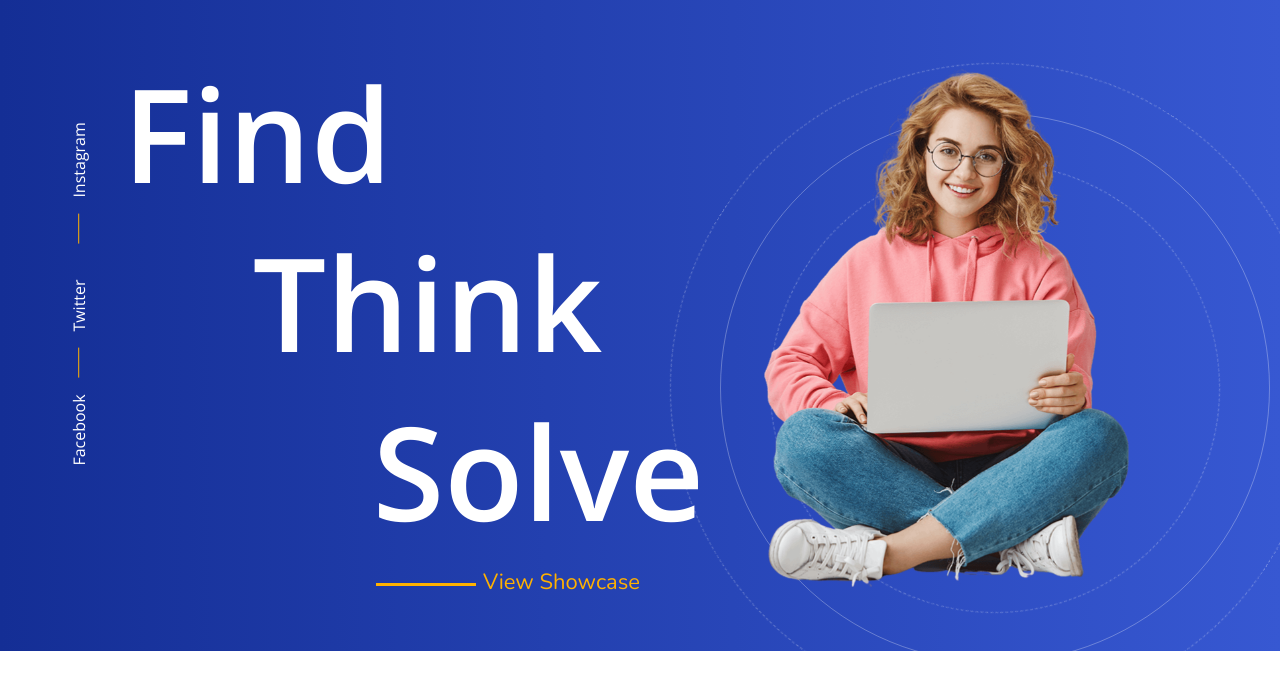
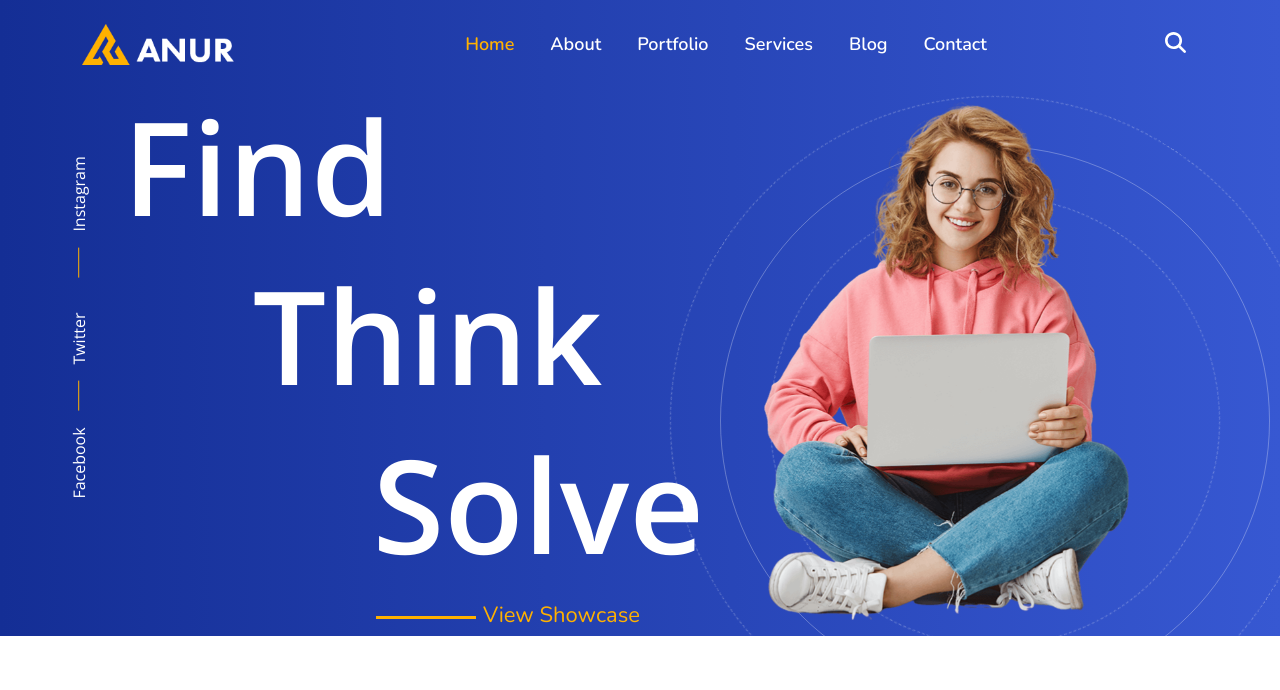
Before and after one commit to shawon111/anur-personal-portfolio, a React (Create React App) app: page / in a window 1280 px wide. Shown: the top 690 px of the page. Built offline with nearby package versions, Linux system fonts and the light colour scheme.

Commit message:
header created

```diff
--- a/package.json
+++ b/package.json
@@ -3,6 +3,9 @@
   "version": "0.1.0",
   "private": true,
   "dependencies": {
+    "@fortawesome/fontawesome-svg-core": "^1.3.0",
+    "@fortawesome/free-solid-svg-icons": "^6.0.0",
+    "@fortawesome/react-fontawesome": "^0.1.17",
     "@testing-library/jest-dom": "^5.16.2",
     "@testing-library/react": "^12.1.3",
     "@testing-library/user-event": "^13.5.0",
--- /dev/null
+++ b/src/Components/GlobalComponents/Header/Header.css
@@ -0,0 +1,65 @@
+.logo-img{
+    width: 70%;
+}
+.header-search-icon{
+    background-color: transparent;
+    border: none;
+}
+.header-search-icon:hover{
+    background-color: transparent;
+}
+.header-search-icon svg{
+    font-size: 21px;
+    font-weight: 400;
+}
+.popover{
+    max-width: 300px;
+}
+.popover-body{
+    width: 100%;
+    padding: 2rem;
+}
+.search-field{
+    font-size: 18px;
+    padding-top: 10px;
+    padding-bottom: 10px;
+}
+.nav-link{
+    font-size: 18px;
+    padding: 0px 18px!important;
+    font-family: 'nunito', sans-serif;
+    font-weight: 600;
+    color: #fff!important;
+}
+.active{
+    color: var(--brandColor)!important;
+}
+.nav-link:hover{
+    color: var(--brandColor)!important;
+}
+
+.nav-link-container{
+    position: relative;
+}
+
+.nav-link:hover::before{
+    content: '';
+    width: 100%;
+    height: 4px;
+    background-color: var(--brandColor);
+    border-radius: 3px;
+    position: absolute;
+    top: -20px;
+    left: 0;
+    transition: all .3s!important;
+}
+
+@media only screen and (max-width: 992px){
+    .nav-link:hover::before{
+        width: 0px!important;
+    }
+    .header-search-icon{
+        width: 60px;
+        margin-right: auto;
+    }
+}
--- a/src/Components/GlobalComponents/Header/Header.js
+++ b/src/Components/GlobalComponents/Header/Header.js
@@ -1,10 +1,66 @@
+import { faSearch } from '@fortawesome/free-solid-svg-icons';
+import { FontAwesomeIcon } from '@fortawesome/react-fontawesome';
 import React from 'react';
+import { Button, Container, FormControl, InputGroup, Nav, Navbar, OverlayTrigger, Popover } from 'react-bootstrap';
+import { Link, NavLink } from 'react-router-dom';
+import logo from '../../../images/anur-logo.png';
+import './Header.css';
 
 const Header = () => {
     return (
-        <div>
+        <Navbar collapseOnSelect expand="lg" className="primary-header pt-3" variant="dark">
+            <Container>
+                <Navbar>
+                    <div className="logo">
+                        <Link to="/">
+                            <img src={logo} alt="anur-portfolio-template" className="logo-img" />
+                        </Link>
+                    </div>
+                </Navbar>
+                <Navbar.Toggle aria-controls="responsive-navbar-nav" />
+                <Navbar.Collapse id="responsive-navbar-nav">
+                    <Nav className="m-auto">
+                        <div className="nav-link-container"><NavLink to="/" activeClassName="active-route" className="nav-link">Home</NavLink></div>
+                        <div className="nav-link-container"><NavLink to="/about" activeClassName="active-route" className="nav-link">About</NavLink></div>
+                        <div className="nav-link-container"><NavLink to="/portfolio" activeClassName="active-route" className="nav-link">Portfolio</NavLink></div>
+                        <div className="nav-link-container"><NavLink to="/services" activeClassName="active-route" className="nav-link">Services</NavLink></div>
+                        <div className="nav-link-container"><NavLink to="/blog" activeClassName="active-route" className="nav-link">Blog</NavLink></div>
+                        <div className="nav-link-container"><NavLink to="/contact" activeClassName="active-route" className="nav-link">Contact</NavLink></div>
+                    </Nav>
+                    <Nav>
+                        {/* header search bar */}
+                        <>
+                            {['bottom'].map((placement) => (
+                                <OverlayTrigger
+                                    trigger="click"
+                                    key={placement}
+                                    placement={placement}
+                                    overlay={
+                                        <Popover id={`popover-positioned-${placement}`}>
+                                            <Popover.Body>
+                                                <InputGroup className='search-form'>
+                                                    <FormControl
+                                                        className='search-field'
+                                                        placeholder="Search here..."
+                                                    />
+                                                    <Button>
+                                                        <FontAwesomeIcon icon={faSearch}/>
+                                                    </Button>
+                                                </InputGroup>
 
-        </div>
+                                            </Popover.Body>
+                                        </Popover>
+                                    }
+                                >
+                                    <Button className='header-search-icon'><FontAwesomeIcon icon={faSearch} /></Button>
+                                </OverlayTrigger>
+                            ))}
+                        </>
+
+                    </Nav>
+                </Navbar.Collapse>
+            </Container>
+        </Navbar>
     );
 };
 
--- a/src/Components/Pages/Home/HomeHeroSection/HomeHeroSection.js
+++ b/src/Components/Pages/Home/HomeHeroSection/HomeHeroSection.js
@@ -3,10 +3,12 @@ import { Container } from 'react-bootstrap';
 import "./HomeHeroSection.css";
 import heroImage from '../../../../images/home-hero-girl.png';
 import { Link } from 'react-router-dom';
+import Header from '../../../GlobalComponents/Header/Header';
 
 const HomeHeroSection = () => {
     return (
-        <section className='home-hero py-5'>
+        <section className='home-hero'>
+            <Header></Header>
             <div className='home-hero-wrapper'>
                 <div className="home-hero-container d-flex justify-content-center align-items-center">
                     <div className="social-media">
```
Also changed, not shown: src/images/anur-logo.png (renamed from src/images/download.png), 1 other file (tests, documents, lock files or other folders).
